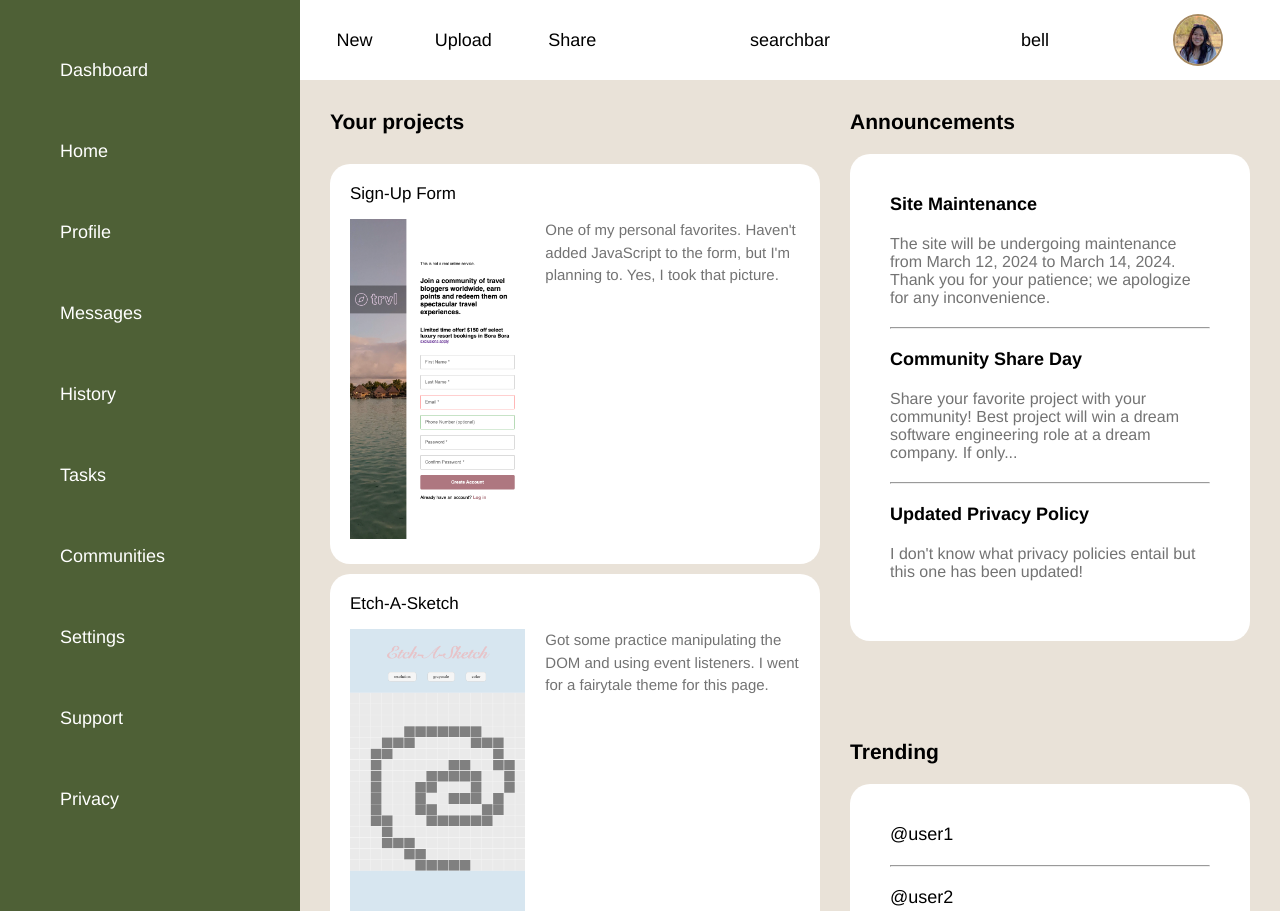
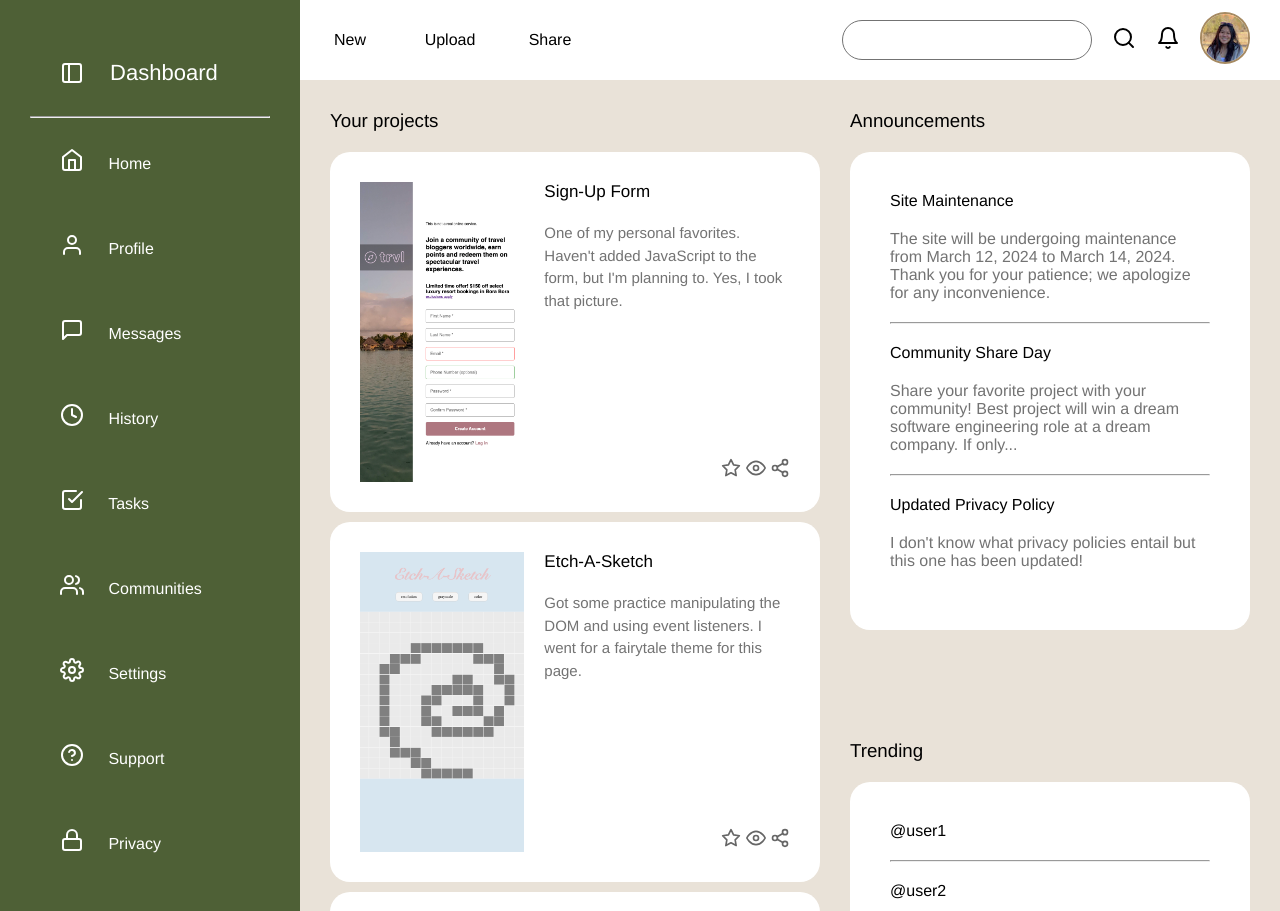
Before and after one commit to hannliao/admin-dash, a plain HTML site: page index.html in a window 1280 px wide. Shown: the top 911 px of the page. Drawn offline with Linux system fonts and the light colour scheme.

Commit message:
Added icons

```diff
--- a/index.html
+++ b/index.html
@@ -16,68 +16,137 @@
                 <li>Upload</li>
                 <li>Share</li>
             </ul>
-            <div class="search">searchbar</div>
-            <div class="notif">bell</div>
+            <div class="search-bar">
+                <input type="search" id="search-bar" name="search-bar">
+            </div>
+            <div class="search">
+                <img src="icons/search.svg" alt="search">
+            </div>
+            <div class="notif">
+                <img src="icons/bell.svg" alt="bell">
+            </div>
             <div class="propic">
                 <img src="img/propic.jpeg" alt="profile picture">
             </div>
         </div>
 
         <div class="sidebar">
-            <ul>
-                <li>Dashboard</li>
-                <li>Home</li>
-                <li>Profile</li>
-                <li>Messages</li>
-                <li>History</li>
-                <li>Tasks</li>
-                <li>Communities</li>
-                <li>Settings</li>
-                <li>Support</li>
-                <li>Privacy</li>
+                <li>
+                    <img src="icons/sidebar.svg" alt="dashboard">
+                    Dashboard</li>
+                <hr>
+                <li>
+                    <img src="icons/home.svg" alt="home">
+                    Home
+                </li>
+                <li>
+                    <img src="icons/user.svg" alt="profile">
+                    Profile
+                </li>
+                <li>
+                    <img src="icons/message-square.svg" alt="messages">
+                    Messages
+                </li>
+                <li>
+                    <img src="icons/clock.svg" alt="history">
+                    History
+                </li>
+                <li>
+                    <img src="icons/check-square.svg" alt="tasks">
+                    Tasks
+                </li>
+                <li>
+                    <img src="icons/users.svg" alt="communities">
+                    Communities
+                </li>
+                <li>
+                    <img src="icons/settings.svg" alt="settings">
+                    Settings
+                </li>
+                <li>
+                    <img src="icons/help-circle.svg" alt="support">
+                    Support
+                </li>
+                <li>
+                    <img src="icons/lock.svg" alt="privacy">
+                    Privacy
+                </li>
             </ul>
         </div>
 
         <div class="main">
+            <div class="your-projects">
+                <h3>Your projects</h3>
                 <div class="projects">
-                <h3 class="title">Your projects</h3>
                     <div class="card">
                         <h5>Sign-Up Form</h5>
                         <img src="img/signup-form.png" alt="sign-up form">
                         <p>One of my personal favorites. Haven't added JavaScript to the
                             form, but I'm planning to. Yes, I took that picture.</p>
+                        <div class="icons">
+                            <img src="icons/star.svg" alt="star">
+                            <img src="icons/eye.svg" alt="view">
+                            <img src="icons/share-2.svg" alt="share">
+                        </div>
                     </div>
                     <div class="card">
                         <h5>Etch-A-Sketch</h5>
                         <img src="img/etch-a-sketch.png" alt="etch-a-sketch">
                         <p>Got some practice manipulating the DOM and using event listeners.
                             I went for a fairytale theme for this page.</p>
+                        <div class="icons">
+                            <img src="icons/star.svg" alt="star">
+                            <img src="icons/eye.svg" alt="view">
+                            <img src="icons/share-2.svg" alt="share">
+                        </div>
                     </div>
                     <div class="card">
                         <h5>Landing Page</h5>
                         <img src="img/landing-page.png" alt="landing page">
-                    <p>Another favorite of mine. I'm quite proud of these pictures.
-                        And the layout, of course. This was done using Flexbox exclusively,
-                        whereas the webpage you're looking at only uses CSS Grid.</p>
+                        <p>I'm quite proud of these pictures. And the layout, of course.
+                            This was done using Flexbox exclusively, whereas the webpage
+                            you're looking at uses CSS Grid.</p>
+                        <div class="icons">
+                            <img src="icons/star.svg" alt="star">
+                            <img src="icons/eye.svg" alt="view">
+                            <img src="icons/share-2.svg" alt="share">
+                        </div>
                     </div>
                     <div class="card">
                         <h5>Recipes</h5>
                         <img src="img/recipes.png" alt="recipes page">
                         <p>This was my very first webpage! I put the basics of HTML and CSS to use here.
                             I highly recommend the cookie dough cheesecake bars.</p>
+                        <div class="icons">
+                            <img src="icons/star.svg" alt="star">
+                            <img src="icons/eye.svg" alt="view">
+                            <img src="icons/share-2.svg" alt="share">
+                        </div>
                     </div>
                     <div class="card">
                         <h5>Calculator</h5>
                         <img src="img/calculator.png" alt="calculator">
                         <p>A strong blend of HTML, CSS, and JavaScript. I'm strangely fond of the division and
                             multiplication symbols here.</p>
+                        <div class="icons">
+                            <img src="icons/star.svg" alt="star">
+                            <img src="icons/eye.svg" alt="view">
+                            <img src="icons/share-2.svg" alt="share">
+                        </div>
                     </div>
                     <div class="card">
                         <h5>Rock Paper Scissors</h5>
                         <img src="img/rock-paper-scissors.png" alt="rock paper scissors">
                         <p>Clearly, this page does not have any styling. I focused solely on the JavaScript
                             to make this game work.</p>
+                        <div class="icons">
+                            <img src="icons/star.svg" alt="star">
+                            <img src="icons/eye.svg" alt="view">
+                            <img src="icons/share-2.svg" alt="share">
                         </div>
+                    </div>
+                </div>
+
             </div>
 
             <div class="right-sidebar">
--- a/style.css
+++ b/style.css
@@ -3,12 +3,17 @@
     --green: rgb(78, 96, 54);
     --blue: rgb(180, 204, 217);
     --beige: rgb(233, 226, 216);
+    --gray: rgb(115, 115, 115);
 }
 
 * {
     margin: 0;
     padding: 0;
     box-sizing: border-box;
+}
+
+body {
+    background-color: var(--beige);
 }
 
 li {
@@ -19,20 +24,21 @@ li {
     display: grid;
     grid-template-columns: 300px 1fr;
     grid-template-rows: 80px 1fr;
-    min-height: 100vh;
-    background-color: var(--beige);
 }
 
 .dashboard div {
     font-family: "Helvetica", sans-serif;
-    font-size: 18px;
 }
 
 .header {
     display: grid;
-    grid-template-columns: 2fr 2fr 1fr 1fr;
+    grid-template-columns: 300px 1fr 24px 24px 50px;
+    gap: 20px;
+    padding-right: 30px;
     text-align: center;
     background-color: white;
+    align-items: center;
+    justify-content: center;
 }
 
 .header ul {
@@ -40,15 +46,16 @@ li {
     grid-template-columns: repeat(3, 1fr);
 }
 
-.header div{
+.search-bar {
     display: grid;
 }
 
-.header ul,
-.header div {
-    border-radius: 10px;
-    align-items: center;
-    justify-content: center;
+#search-bar {
+    justify-self: end;
+    width: 250px;
+    height: 40px;
+    border: 1px solid var(--gray);
+    border-radius: 20px;
 }
 
 .propic img {
@@ -62,15 +69,21 @@ li {
     grid-row: 1 / 3;
     background-color: var(--green);
     color: white;
-}
-
-.sidebar ul {
-    display: grid;
     padding: 30px;
 }
 
 .sidebar li {
     padding: 30px;
+}
+
+.sidebar li:first-child {
+    font-size: 22px;
+}
+
+.sidebar img {
+    vertical-align: text-bottom;
+    filter: invert(100%);
+    margin-right: 20px;
 }
 
 .main {
@@ -79,22 +92,20 @@ li {
     grid-auto-rows: 600px;
     margin: 30px;
     gap: 30px;
+    overflow: auto;
 }
 
-h3 {
+h3,
+h4 {
     margin-bottom: 20px;
+    font-weight: 500;
 }
 
 .projects {
     display: grid;
-    grid-template-columns: repeat(auto-fit, minmax(350px, 1fr));
-    grid-template-rows: 44px;
-    grid-auto-rows: 400px;
+    grid-template-columns: repeat(auto-fit, minmax(380px, 1fr));
+    grid-auto-rows: 360px;
     gap: 10px;
-}
-
-.projects h3 {
-    grid-column: 1 / -1;
 }
 
 .card,
@@ -102,29 +113,43 @@ h3 {
 .trending {
     background-color: white;
     border-radius: 20px;
-    padding: 20px;
 }
 
 .card {
     display: grid;
+    grid-template-rows: 20px 1fr 40px;
+    gap: 20px;
+    padding: 30px;
 }
 
 .card h5 {
-    grid-column: 1 / 3;
+    grid-column: 2;
     font-weight: 500;
     font-size: 17px;
     margin-bottom: 10px;
 }
 
 .card img {
-    height: 320px;
+    grid-row: 1 / 4;
+    align-self: center;
+    height: 300px;
 }
 
 .card p {
     font-size: 15px;
     line-height: 1.5;
-    margin-left: 20px;
-    color: rgb(115, 115, 115);
+    color: var(--gray);
+}
+
+.icons img {
+    width: 20px;
+    height: auto;
+    filter: invert(40%);
+}
+
+.icons {
+    justify-self: end;
+    align-self: end;
 }
 
 .announcements,
@@ -133,7 +158,7 @@ h3 {
 }
 
 .announcements p {
-    color: rgb(115, 115, 115);
+    color: var(--gray);
     font-size: 16px;
 }
 
```
Also changed, not shown: icons/bell.svg (added), icons/check-square.svg (added), icons/clock.svg (added), icons/eye.svg (added), icons/help-circle.svg (added), icons/home.svg (added), icons/layout.svg (added), icons/lock.svg (added), icons/message-square.svg (added), icons/search.svg (added), icons/settings.svg (added), icons/share-2.svg (added), icons/sidebar.svg (added), icons/star.svg (added), 2 more files. Lines whose indentation alone changed are shown as unchanged.
